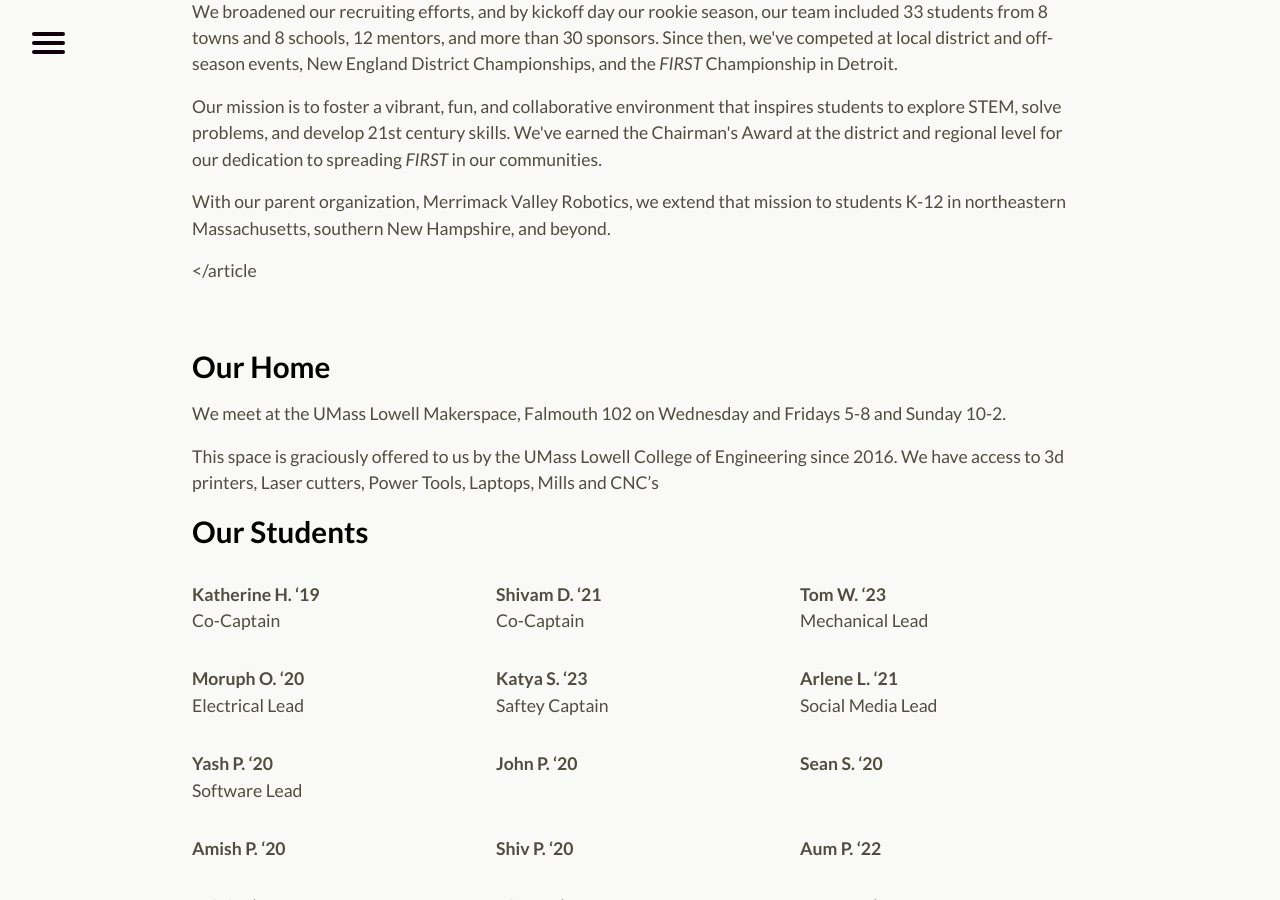
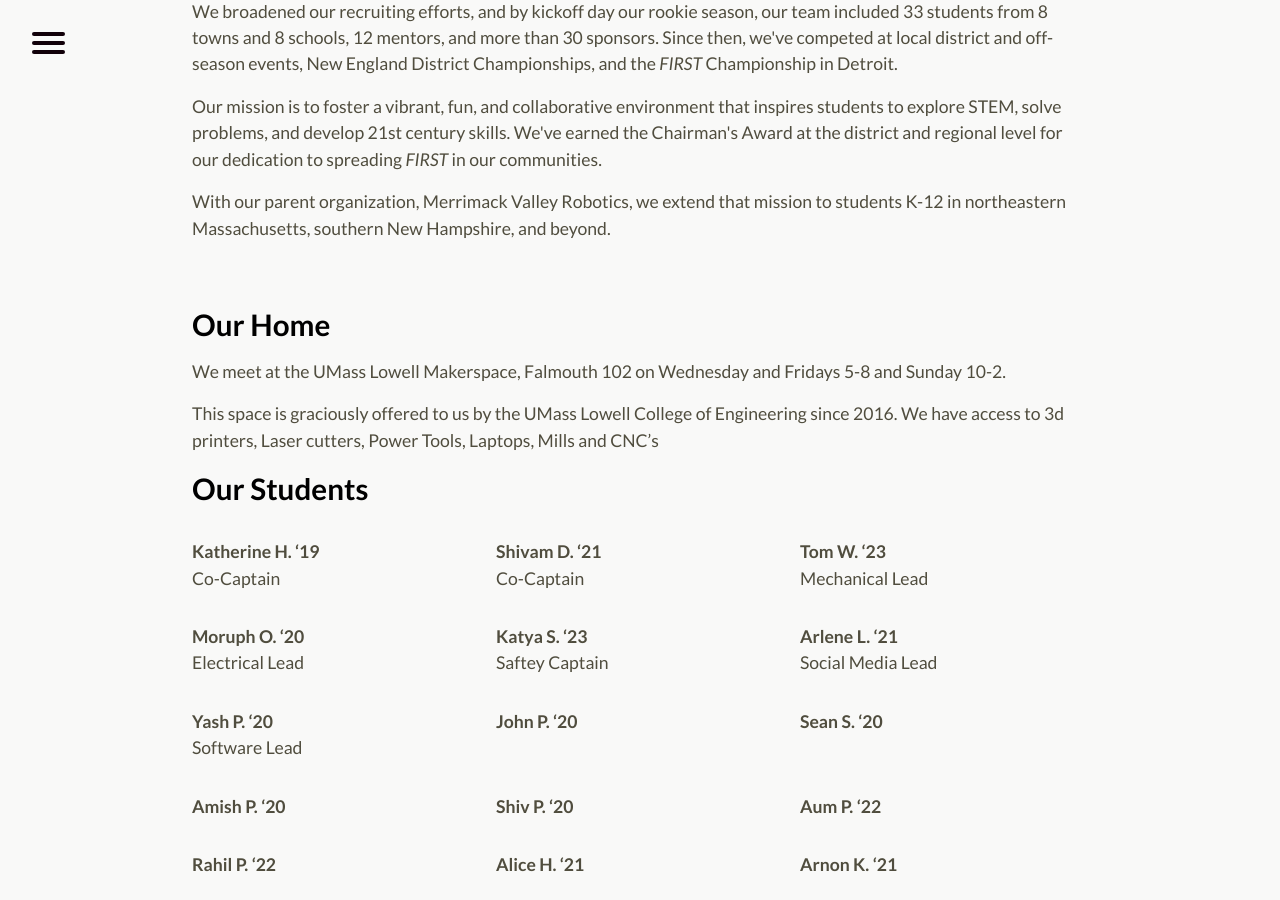
Before and after one commit to perSEVERE-5962/frc5962, a Jekyll site: the page built from about.md, in a window 1280 px wide and 900 px high, scrolled down 981 px. Built offline with Jekyll 4.4.1, drawn with Linux system fonts in a browser that asks for light colours.

Commit message:
Fix hanging tag on About page

```diff
--- a/about.md
+++ b/about.md
@@ -29,7 +29,7 @@
 
 <article markdown="1">
 {{ page.story }}
-</article
+</article>
 
 <div class="divider"></div>
 
```
